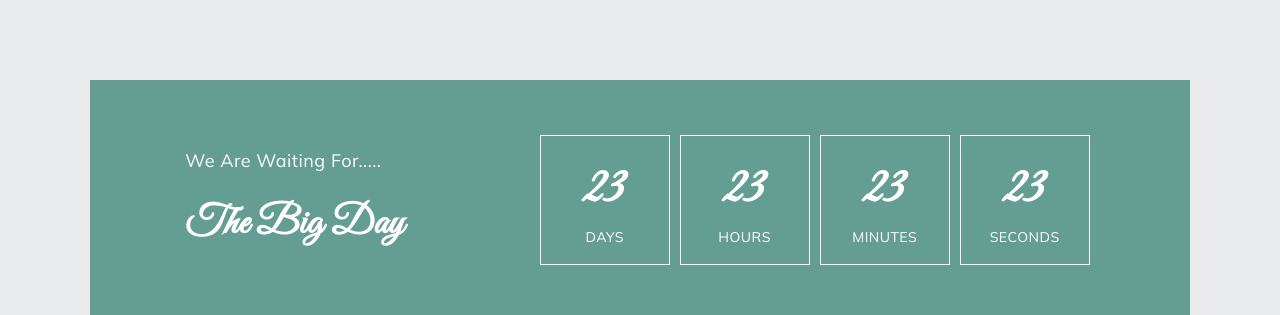
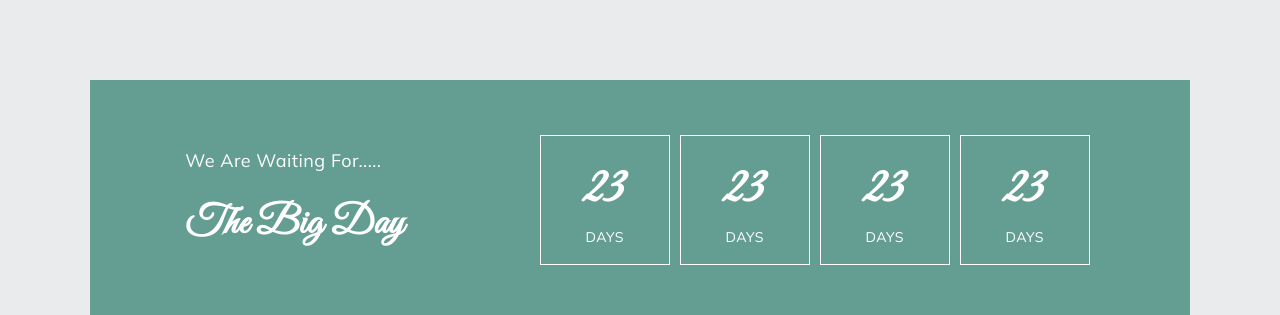
Before and after one commit to soorajkj/asish-wedding-site, a React (Create React App) app: page / in a window 1280 px wide. Shown: the part 800-1115 px from the top of the page. Built offline with nearby package versions, Linux system fonts and the light colour scheme.

Commit message:
final commit

```diff
--- a/src/Components/CountDown.js
+++ b/src/Components/CountDown.js
@@ -1,4 +1,5 @@
 import React from "react";
+import CounterTime from "./CounterTime";
 
 const CountDown = () => {
   return (
@@ -9,22 +10,10 @@ const CountDown = () => {
           <h2>The Big Day</h2>
         </div>
         <div className="countdown-timer">
-          <div className="timer">
-            <h1>23</h1>
-            <p>DAYS</p>
-          </div>
-          <div className="timer">
-            <h1>23</h1>
-            <p>HOURS</p>
-          </div>
-          <div className="timer">
-            <h1>23</h1>
-            <p>MINUTES</p>
-          </div>
-          <div className="timer">
-            <h1>23</h1>
-            <p>SECONDS</p>
-          </div>
+          <CounterTime />
+          <CounterTime />
+          <CounterTime />
+          <CounterTime />
         </div>
       </div>
     </section>
--- /dev/null
+++ b/src/Components/CounterTime.js
@@ -0,0 +1,12 @@
+import React from "react";
+
+const CounterTime = () => {
+  return (
+    <div className="timer">
+      <h1>23</h1>
+      <p>DAYS</p>
+    </div>
+  );
+};
+
+export default CounterTime;
```
